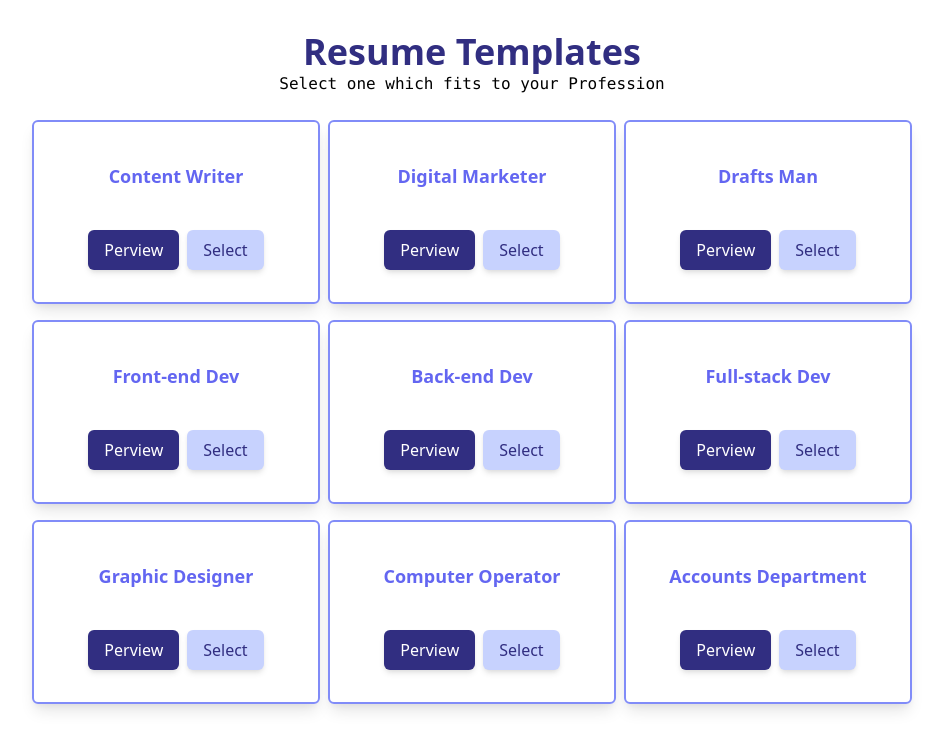
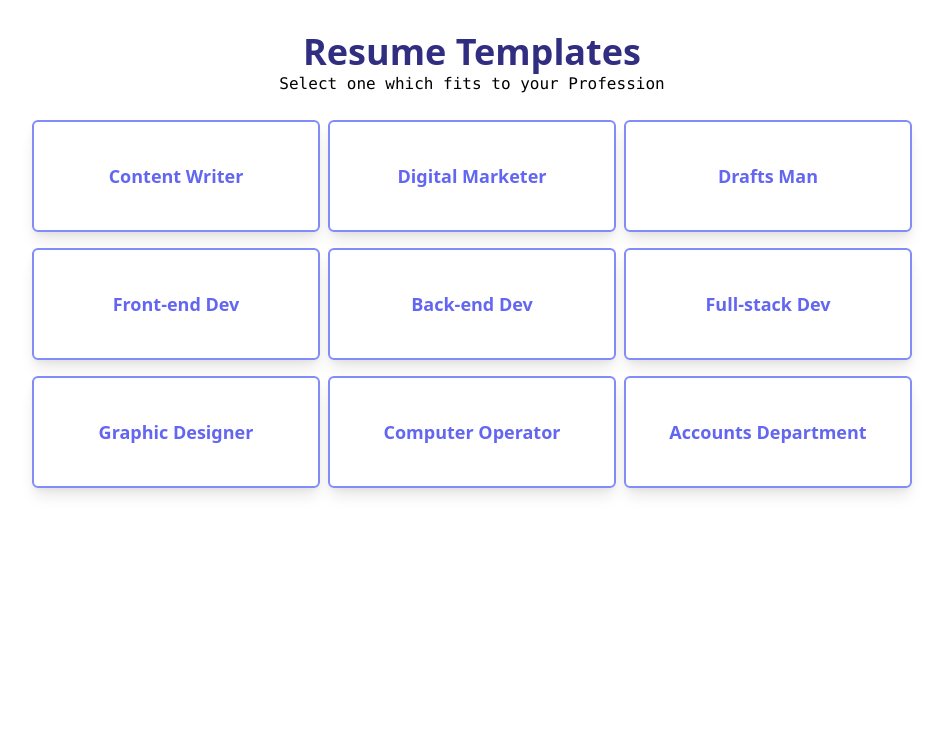
Before and after one commit to mrsaifullah52/cvgenerator, a Next.js app: page /components/cvdisplay in a window 1280 px wide. Shown: the top 750 px of the page, without its empty margins (168-1111 px from the left). Built offline with nearby package versions, Linux system fonts and the light colour scheme.

Commit message:
bug fixed for resume page

```diff
--- a/styles/global.css
+++ b/styles/global.css
@@ -16,5 +16,18 @@
     @apply flex flex-col w-full m-1 w-full md:w-1/2 lg:w-1/2
   }
 
+  /* resumes page */
+  #text{
+    @apply block
+  }
+  #actions{
+    @apply hidden
+  }
+  .has-tooltip:hover #actions{
+    @apply block z-10
+  }
+  .has-tooltip:hover #text{
+    @apply hidden
+  }
 
 @tailwind utilities;
```
